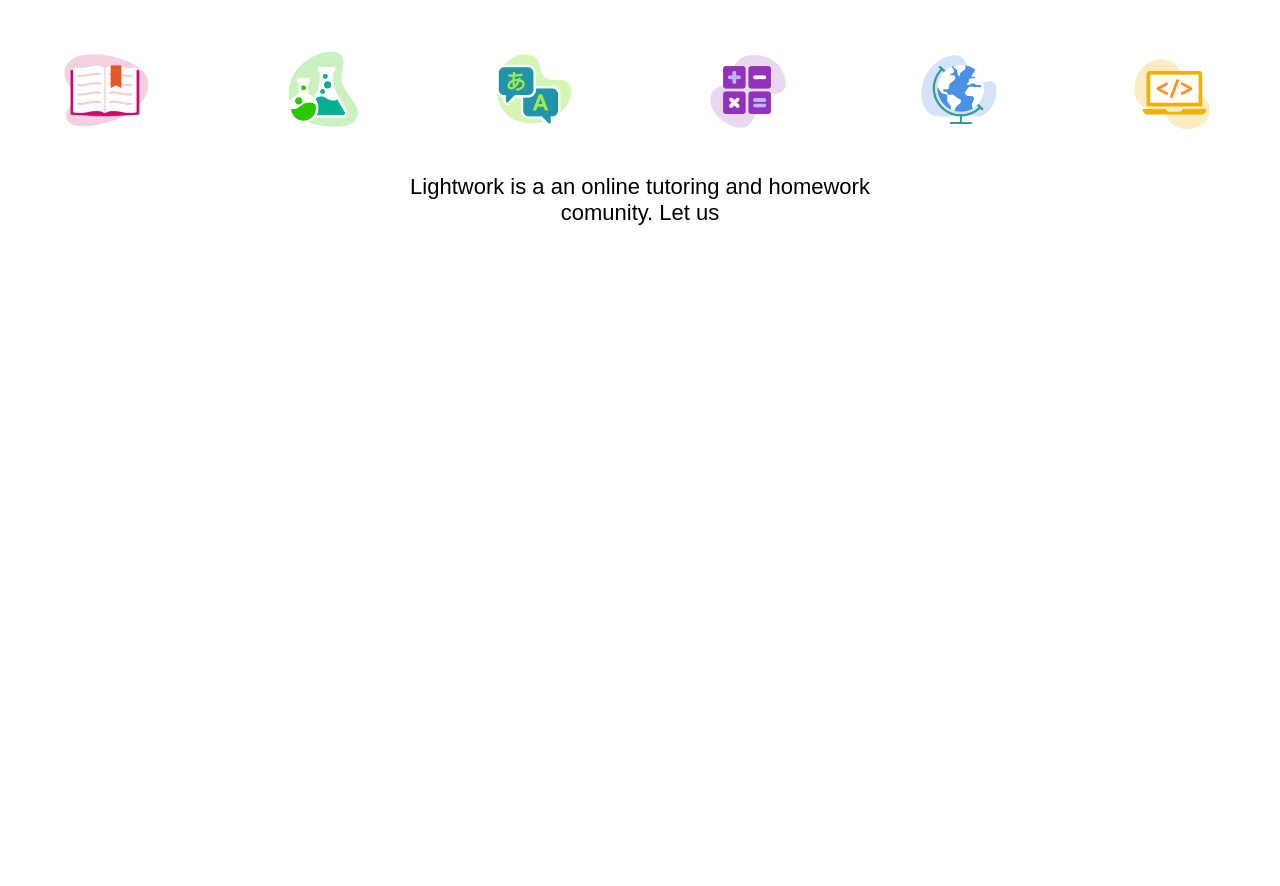
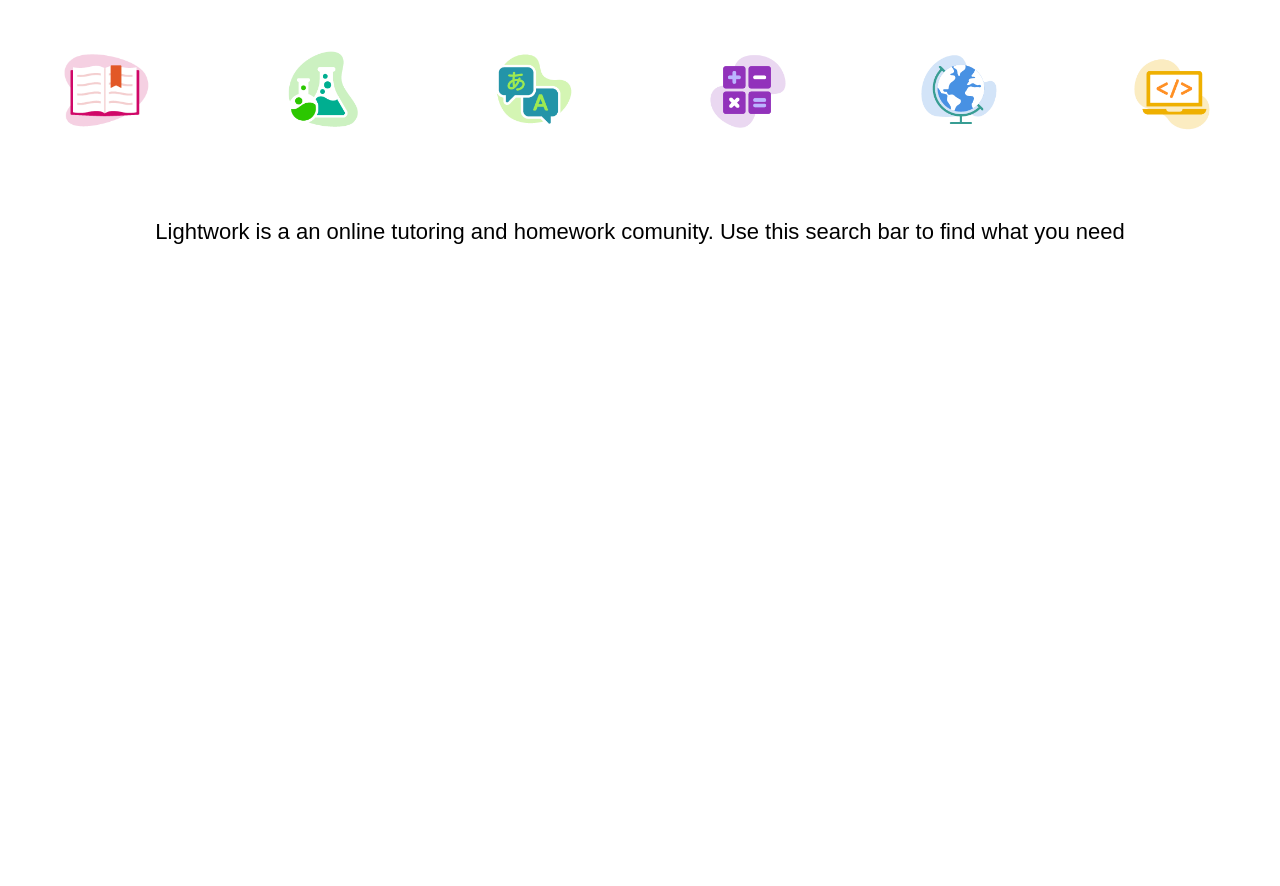
Before and after one commit to amaliatorres/light_work, a Python web app: template templates/index.html in a window 1280 px wide. Shown: the part 50-936 px from the top of the page. After the commit the page ends 294 px from the top, so only its background shows below. Run offline with Jinja, Linux system fonts and the light colour scheme; the template is opened without the code that fills it, so the values that code supplies are empty.

Commit message:
Changes before search bar and filter -_-

```diff
--- a/templates/index.html
+++ b/templates/index.html
@@ -32,7 +32,7 @@
     <section id ="parent">
      <div class="mission">
          <div class="col-one">
-           <h2>Lightwork is a an online tutoring and homework comunity. Let us </h2>
+           <h2>Lightwork is a an online tutoring and homework comunity. Use this search bar to find what you need</h2>
          </div>
      </div>
    </section>
--- a/templates/style.css
+++ b/templates/style.css
@@ -127,11 +127,11 @@
 .mission {
   display: flex;
   justify-content: center;
-  padding-bottom: 50%;
+  padding-bottom: 45%;
 }
 
 .mission .col-one {
-  width: 80%;
+  width: 98%;
 }
 
 @media (max-width: 400px) {
```
